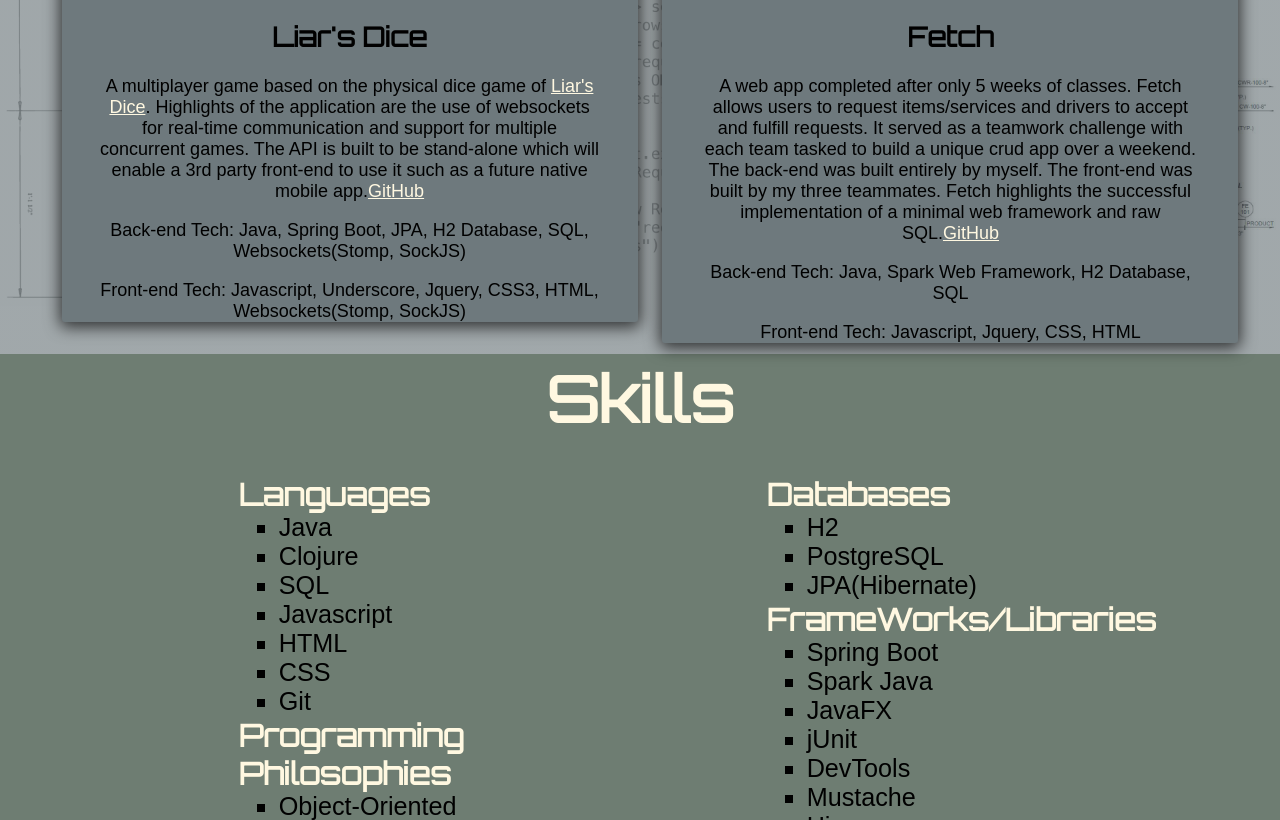
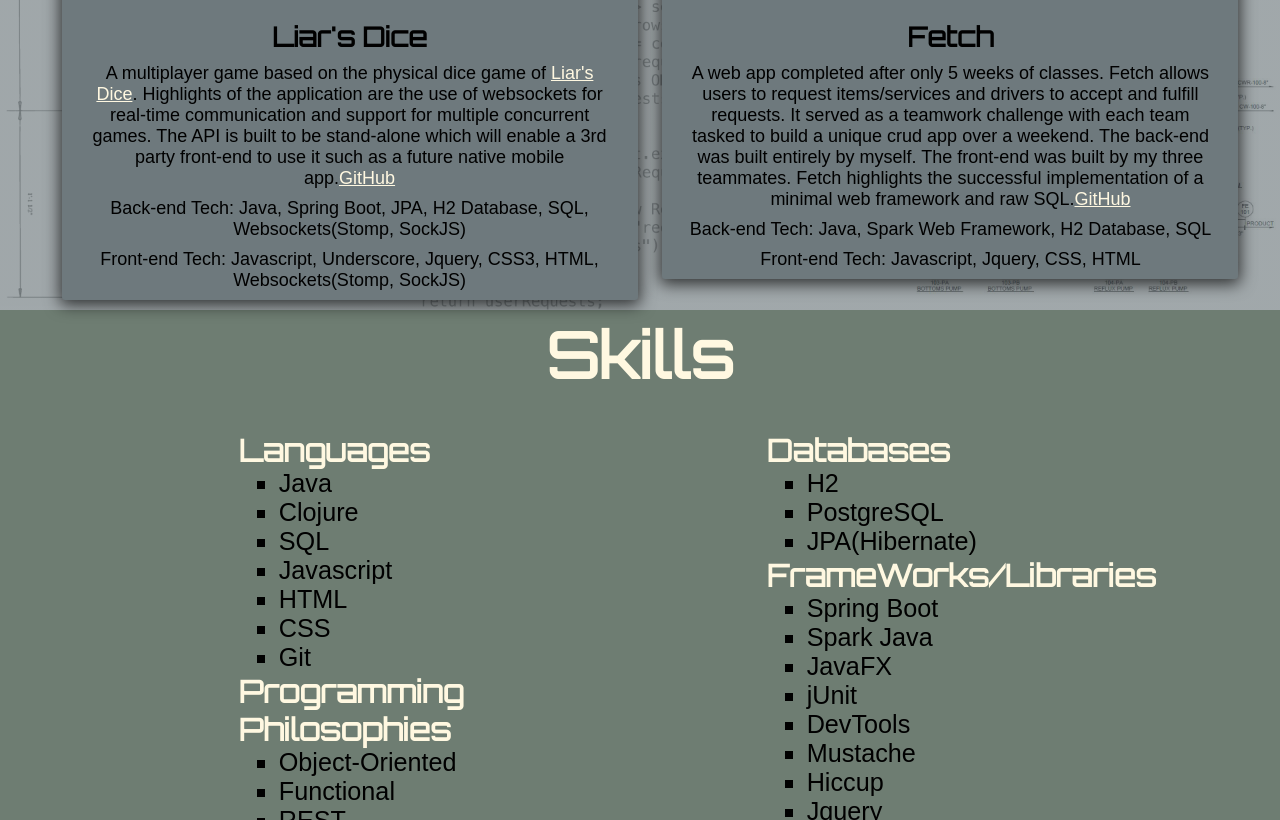
Before and after one commit to PiratePowWow/PiratePowWow.github.io, a plain HTML site: page index.html in a window 1280 px wide. Shown: the part 1230-2050 px from the top of the page. Drawn offline with nearby package versions, Linux system fonts and the light colour scheme.

Commit message:
Fixed Padding On Projects

```diff
--- a/css/styles.css
+++ b/css/styles.css
@@ -203,6 +203,7 @@ br.clearLeft {
 
 #projects h2 {
 	font-family: 'Orbitron', sans-serif;
+	margin-bottom: .05rem;
 }
 
 #projects div {
@@ -226,7 +227,7 @@ br.clearLeft {
 }
 
 #projects div p {
-	margin: 1rem 2rem 0 2rem;
+	margin: 0.5rem 1.5rem 0.5rem 1.5rem;
 	font-size: 1rem;
 }
 
```
Also changed, not shown: images/border_image_1.png (added).
